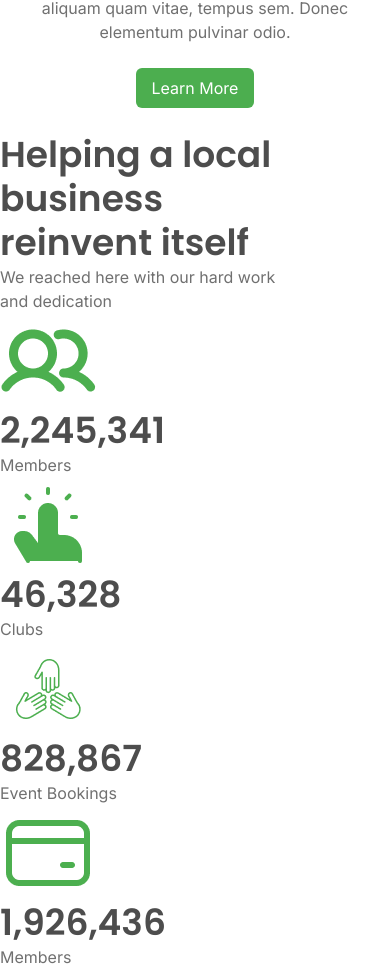
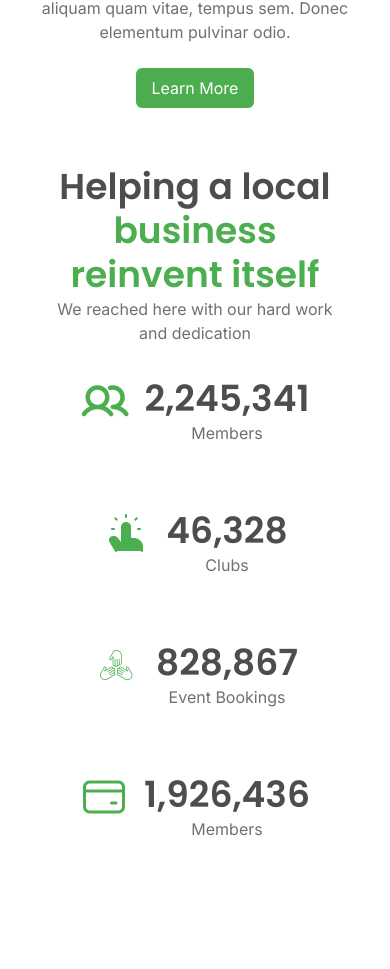
Before and after one commit to KaviruN/nexcent, a React (Vite) app: page / in a window 390 px wide. Shown: the part 3157-4126 px from the top of the page. After the commit the page ends 4062 px from the top, so only its background shows below. Built offline with nearby package versions, Linux system fonts and the light colour scheme.

Commit message:
add styles for Stats component; enhance layout with responsive design and improved alignment

```diff
--- a/src/styles/components/_stats.scss
+++ b/src/styles/components/_stats.scss
@@ -1,3 +1,44 @@
 .stats {
+  display: flex;
+  flex-direction: column;
+  padding: 2em;
+  text-align: center;
 
+  @media (min-width: 768px) {
+    padding: 4em;
+    flex-direction: row;
+    justify-content: center;
+    align-items: center;
+  }
+
+  &__header h2:nth-child(2) {
+    color: var(--color-primary);
+  }
+
+  &__container {
+    display: flex;
+    flex-wrap: wrap;
+    flex-direction: column;
+    align-items: center;
+    justify-items: center;
+
+    @media (min-width: 768px) {
+      flex-direction: row;
+      justify-content: center;
+      align-items: center;
+      width: 50%;
+    }
+  }
+
+  &__content {
+    display: flex;
+    margin: 2em;
+  }
+
+  &__icon {
+    width: 48px;
+    display: grid;
+    justify-content: center;
+    margin-right: 1em;
+  }
 }
```
Also changed, not shown: src/styles/style.css, 1 other file (tests, documents, lock files or other folders).
